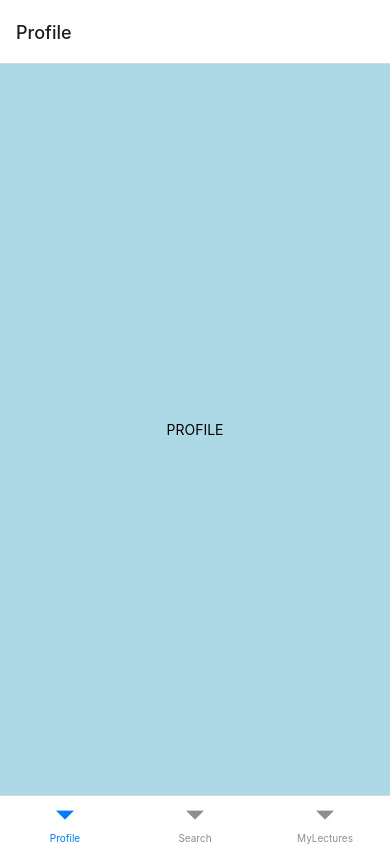
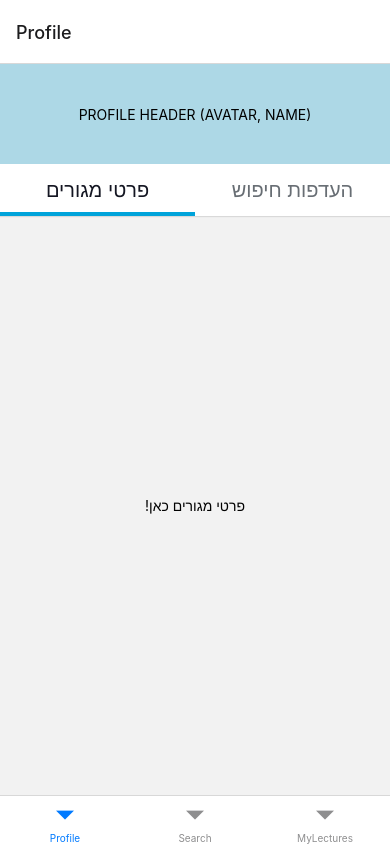
Before and after one commit to space-il/SpaceIL-RN, a React Native app: screen /Search in a window 390 px wide. Built offline with nearby package versions, Linux system fonts and the light colour scheme.

Commit message:
add top material tab navigation bar for profile page

```diff
--- a/package.json
+++ b/package.json
@@ -12,14 +12,17 @@
   "dependencies": {
     "@react-native-masked-view/masked-view": "^0.2.6",
     "@react-navigation/bottom-tabs": "^6.0.9",
+    "@react-navigation/material-top-tabs": "^6.1.1",
     "@react-navigation/native": "^6.0.6",
     "@react-navigation/stack": "^6.0.11",
     "@reduxjs/toolkit": "^1.7.1",
     "react": "17.0.2",
     "react-native": "0.66.4",
     "react-native-gesture-handler": "^2.1.0",
+    "react-native-pager-view": "^5.4.9",
     "react-native-safe-area-context": "^3.3.2",
     "react-native-screens": "^3.10.1",
+    "react-native-tab-view": "^3.1.1",
     "react-redux": "^7.2.6"
   },
   "devDependencies": {
--- a/src/pages/Main.tsx
+++ b/src/pages/Main.tsx
@@ -23,7 +23,7 @@ const BottomTabNav = createBottomTabNavigator<TabNavParamList>();
 const Main = ({ navigation }: Props) => {
   return (
     <BottomTabNav.Navigator>
-      <BottomTabNav.Screen name="Profile" component={Profile} />
+      <BottomTabNav.Screen name="Profile" component={Profile} initialParams={navigation} />
       <BottomTabNav.Screen name="Search" component={Search} />
       <BottomTabNav.Screen name="MyLectures" component={MyLectures} />
     </BottomTabNav.Navigator>
--- a/src/pages/tabs/Profile.tsx
+++ b/src/pages/tabs/Profile.tsx
@@ -1,8 +1,11 @@
 import React from 'react';
-import { StyleSheet, Text, View } from 'react-native';
+import { Button, Dimensions, StyleSheet, Text, View } from 'react-native';
 import { BottomTabNavigationProp } from '@react-navigation/bottom-tabs';
 import { TabNavParamList } from '../Main';
 import { COLORS } from '../../constants/Colors';
+import { createMaterialTopTabNavigator } from '@react-navigation/material-top-tabs';
+import SearchPreferences from './Profile/tabs/SearchPreferences';
+import HomeDetails from './Profile/tabs/HomeDetails';
 
 type ProfileScreenNavigationProp = BottomTabNavigationProp<
   TabNavParamList,
@@ -13,11 +16,43 @@ interface Props {
   navigation: ProfileScreenNavigationProp;
 }
 
+const Tab = createMaterialTopTabNavigator();
+
 const Profile = ({ navigation }: Props) => {
   return (
     <View style={styles.container}>
-      <Text>PROFILE</Text>
+        <View style={{height: 100, alignItems: 'center', justifyContent: 'center',}}>
+            <Text>PROFILE HEADER (AVATAR, NAME)</Text>
+        </View>
+
+      <ProfileNavigationBar navigation={navigation} />
     </View>
+  );
+};
+
+const ProfileNavigationBar = ({ navigation }: Props) => {
+  return (
+    <Tab.Navigator
+      screenOptions={{
+        tabBarIndicatorStyle: styles.tabBarIndicatorStyle,
+        tabBarLabelStyle: {
+          fontSize: 20,
+
+        },
+        tabBarActiveTintColor: '#141622',
+        tabBarInactiveTintColor: '#686E74',
+      }}>
+      <Tab.Screen
+        name="פרטי מגורים"
+        component={HomeDetails}
+        initialParams={navigation}
+      />
+      <Tab.Screen
+        name="העדפות חיפוש"
+        component={SearchPreferences}
+        initialParams={navigation}
+      />
+    </Tab.Navigator>
   );
 };
 
@@ -27,7 +62,10 @@ const styles = StyleSheet.create({
     alignSelf: 'stretch',
     backgroundColor: COLORS.LIGHT_BLUE,
     justifyContent: 'center',
-    alignItems: 'center',
+  },
+  tabBarIndicatorStyle: {
+    backgroundColor: '#00A3DA',
+    height: 4,
   },
 });
 
--- /dev/null
+++ b/src/pages/tabs/Profile/tabs/HomeDetails.tsx
@@ -0,0 +1,17 @@
+import { Text, View } from 'react-native';
+import React from 'react';
+
+const HomeDetails = ({ navigation, route }) => {
+  return (
+    <View
+      style={{
+        flex: 1,
+        justifyContent: 'center',
+        alignItems: 'center',
+      }}>
+      <Text>פרטי מגורים כאן!</Text>
+    </View>
+  );
+};
+
+export default HomeDetails;
--- /dev/null
+++ b/src/pages/tabs/Profile/tabs/SearchPreferences.tsx
@@ -0,0 +1,17 @@
+import { Text, View } from 'react-native';
+import React from 'react';
+
+const SearchPreferences = ({ navigation, route }) => {
+  return (
+    <View
+      style={{
+        flex: 1,
+        justifyContent: 'center',
+        alignItems: 'center',
+      }}>
+      <Text>העדפות חיפוש כאן!</Text>
+    </View>
+  );
+};
+
+export default SearchPreferences;
```
Also changed, not shown: 2 other files (tests, documents, lock files or other folders).
